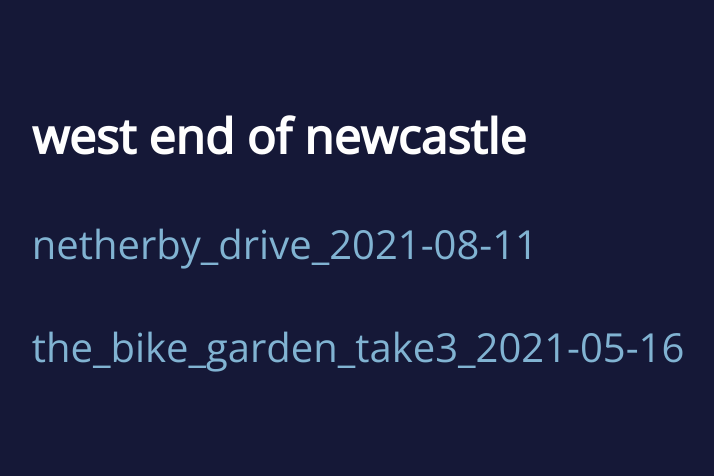
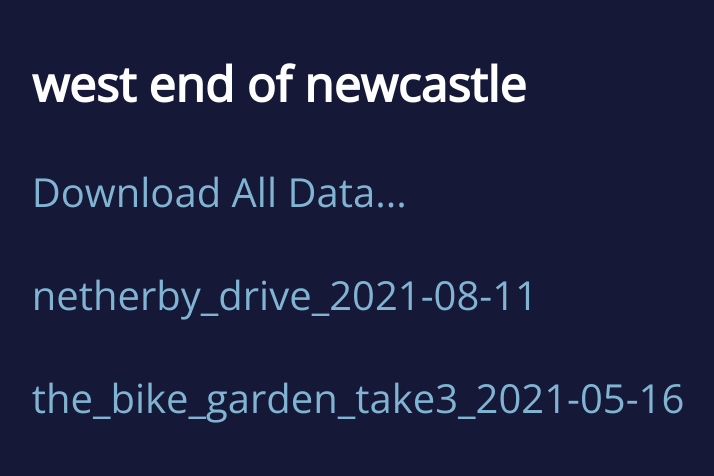
Before and after one commit to aarepuu/sensemystreet-plots, a plain HTML site: page newcastle-west-end/index.html in a window 1280 px wide. Shown: the part 242-718 px from the top of the page, without its empty margins (274-988 px from the left). Drawn offline with nearby package versions, Linux system fonts and the light colour scheme.

Commit message:
added data packs

```diff
--- a/newcastle-west-end/index.html
+++ b/newcastle-west-end/index.html
@@ -22,6 +22,9 @@
   <section class="content">
 <nav class="menu">
   <h1>West End of Newcastle</h1>
+  <div class="wrapper">
+    <a class="first after" href="../data/grange-residents-association.zip">Download All Data...</a>
+</div>
 <div class="wrapper">
   <span class="square individual">
     <a class="ninth before after" href="netherby_drive_2021-08-11.html">netherby_drive_2021-08-11</a>
```
Also changed, not shown: grange-residents-association/index.html (+3 -0 lines), st-bernadettes/index.html (+3 -0 lines), 3 other files.
